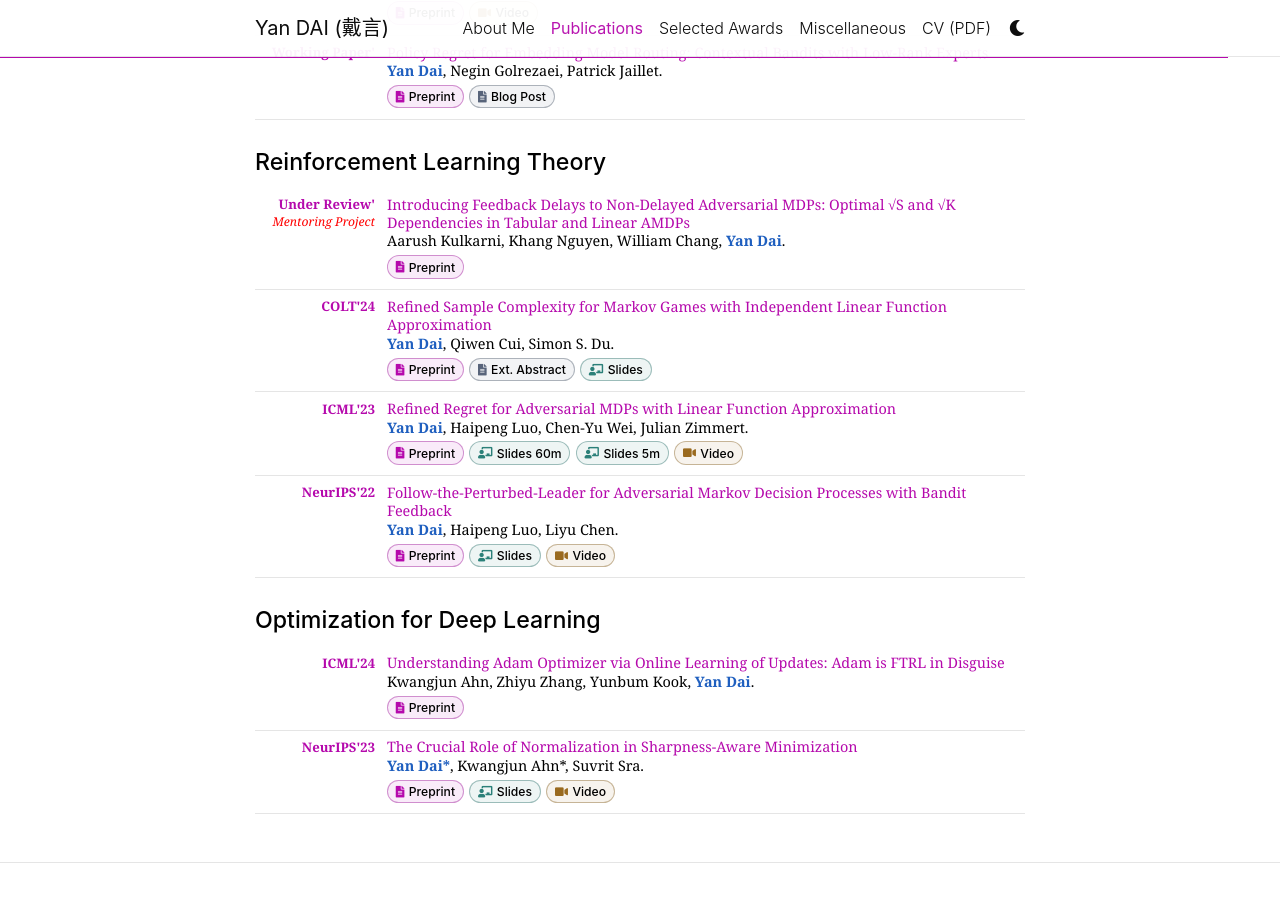
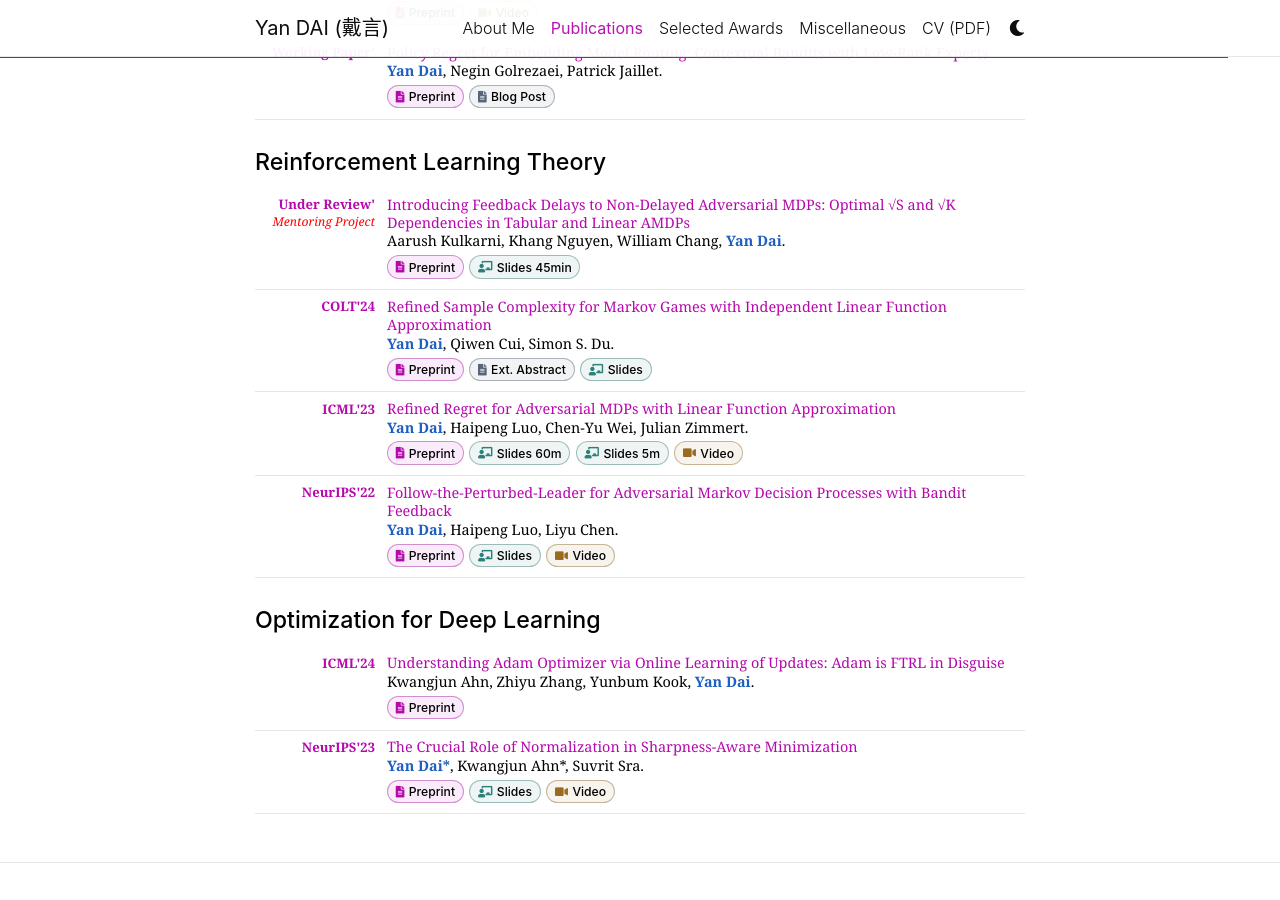
Before and after one commit to yandaichn/yandaichn.github.io, a Jekyll site: the page built from _pages/publications.md, in a window 1280 px wide and 900 px high, scrolled down 1389 px. Built offline with Jekyll 4.4.1, drawn with Linux system fonts in a browser that asks for light colours; comment, search, counter and statistics services are not loaded; a style sheet for code colours, icons or effects is not loaded.

Commit message:
add slides

```diff
--- a/_pages/publications.md
+++ b/_pages/publications.md
@@ -165,6 +165,7 @@ Blog Post|https://www.linkedin.com/posts/negin-nikki-golrezaei-b5137229_llm-rag-
 Aarush Kulkarni, Khang Nguyen, William Chang, **<span class="author-highlight">Yan Dai</span>**.
 {% include pub-links.html links="
 Preprint|https://arxiv.org/abs/2611.17214|paper
+Slides 45min|/files/slides_Introduced_Feedback_Delays_AMDPs.pdf|slides
 " %}
 {% endcapture %}
 {% include pub-item.html venue="Under Review" note="Mentoring Project" content=pub %}
```
Also changed, not shown: 2 other files.
